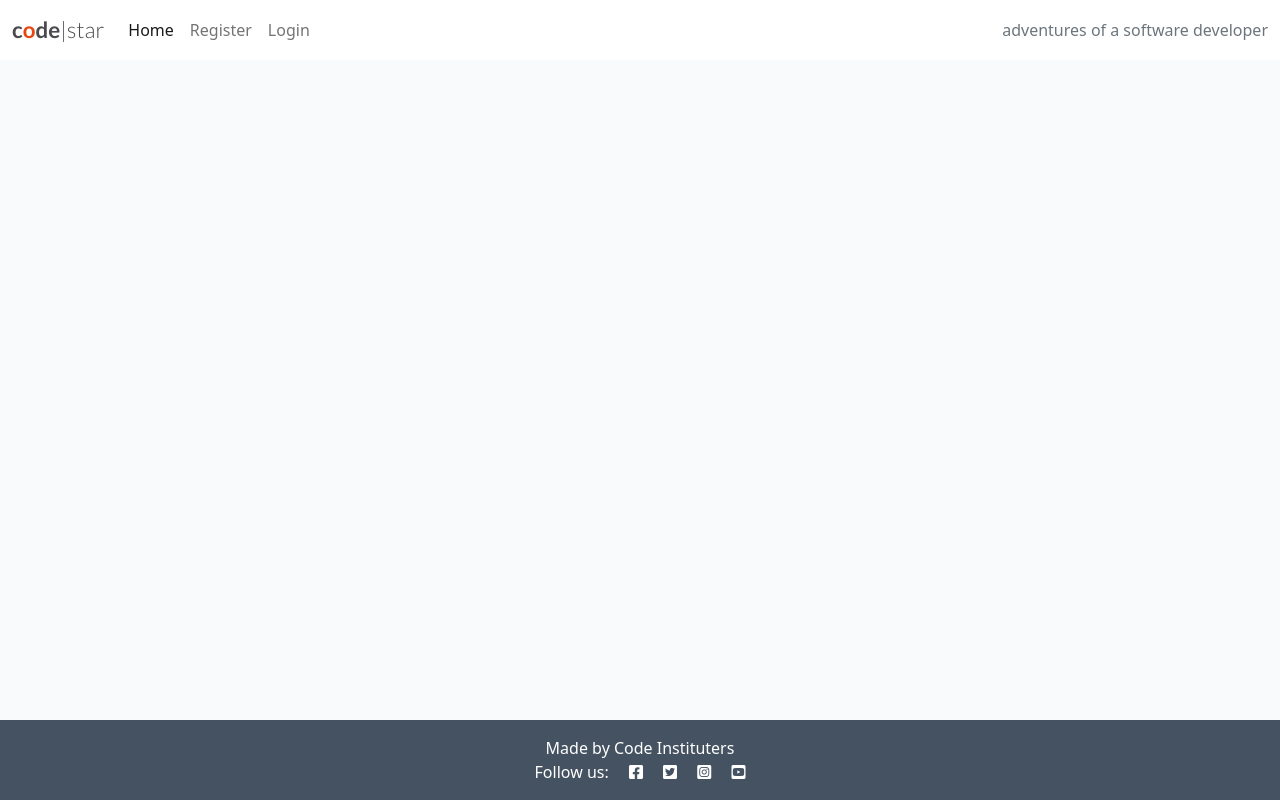
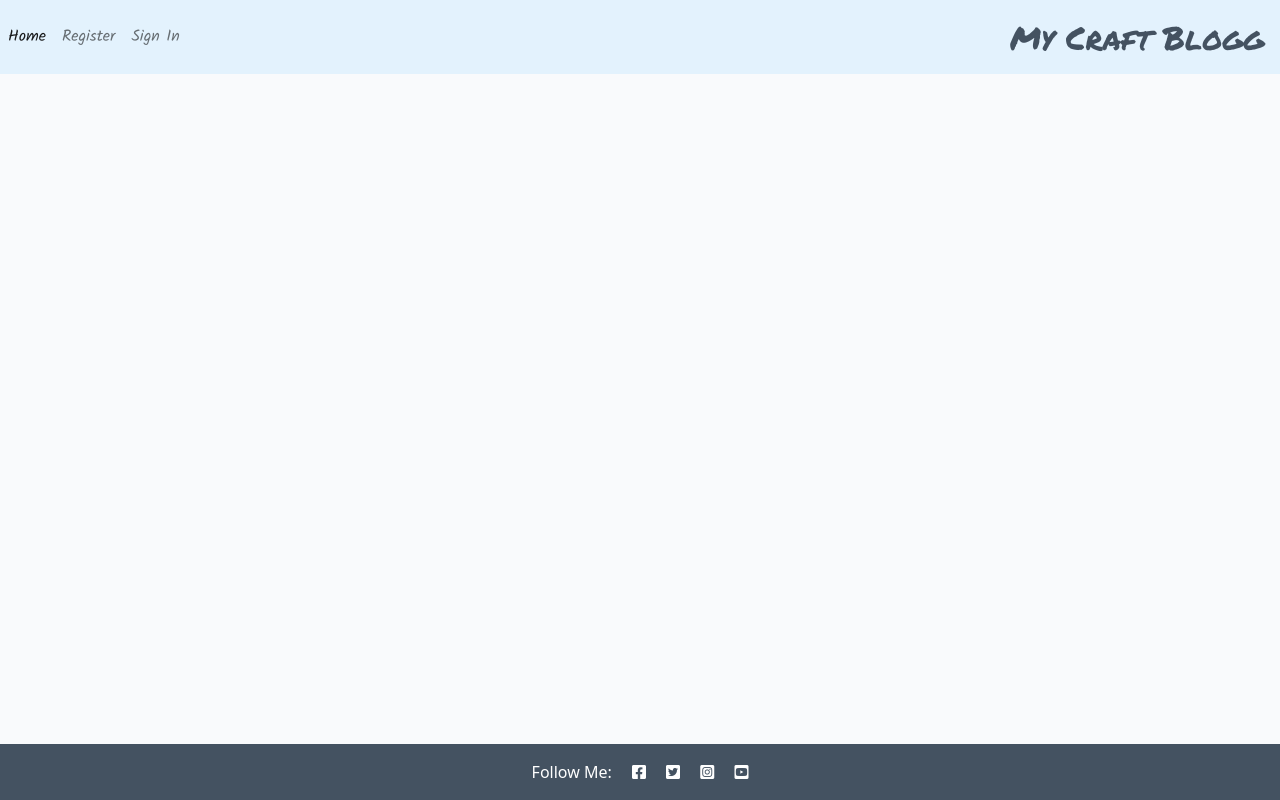
Before and after one commit to volausson/fsfw-blogg, a Django app: page / in a window 1280 px wide. Run offline with Django 3.2, Linux system fonts and the light colour scheme; data that the repository does not hold is empty.

Commit message:
add to google font

```diff
--- a/blogg/urls.py
+++ b/blogg/urls.py
@@ -5,4 +5,5 @@ urlpatterns = [
     path('', views.PostList.as_view(), name='home'),
     path('<slug:slug>/', views.PostDetail.as_view(), name='post_detail'),
     path('like/<slug:slug>', views.PostLike.as_view(), name='post_like'),
+
 ]
--- a/blogg/views.py
+++ b/blogg/views.py
@@ -64,6 +64,7 @@ class PostDetail(View):
             },
         )
 
+
 class PostLike(View):
 
     def post(self, request, slug, *args, **kwargs):
--- a/static/css/style.css
+++ b/static/css/style.css
@@ -2,20 +2,18 @@ body {
     background-color: #F9FAFC;
 }
 
+
+
 .brand {
-    font-family: Lato, sans-serif;
-    font-size: 1.4rem;
-    font-weight: 700;
-    color: #4A4A4F;
+    font-family:'Permanent Marker', cursive;
+    font-size: 2rem;
+    font-weight: 400;
+    color: #445261;
+
+
 }
 
-.red-o {
-    color: #E84610;
-}
 
-.thin {
-    font-weight: 300;
-}
 
 .light-bg {
     background-color: #fff;
@@ -34,6 +32,12 @@ body {
     background-color: transparent;
 }
 
+.nav-link {
+    font-family: 'Kalam', cursive;
+    font-size: 16px;
+    color: #fff;
+}
+
 .image-container {
     position: relative;
 }
@@ -47,6 +51,7 @@ body {
 }
 
 .author {
+    font-family: 'Kalam', cursive;
     color: white;
     margin: 4px;
     text-transform: uppercase;
@@ -62,6 +67,7 @@ body {
 }
 
 .masthead-text {
+    font-family: 'Kalam', cursive;
     background-color: #445261;
     color: white;
     position: relative;
@@ -97,11 +103,13 @@ body {
 }
 
 .post-title {
+    font-family: 'Kalam', cursive;
     margin-top: 20%;
     margin-left: 5%;
 }
 
 .post-subtitle {
+    font-family: 'Kalam', cursive;
     margin-left: 5%;
     color: lightgray;
 }
--- a/templates/base.html
+++ b/templates/base.html
@@ -4,11 +4,11 @@
 <html class="h-100">
 
 <head>
-    <title>CodeStar Blog</title>
+    <title>My Blogg</title>
 
-    <link rel="preconnect" href="https://fonts.gstatic.com">
-    <link href="https://fonts.googleapis.com/css2?family=Roboto:wght@300&display=swap" rel="stylesheet">
-    <link href="https://fonts.googleapis.com/css2?family=Lato:wght@300;700&display=swap" rel="stylesheet">
+    <link rel="preconnect" href="https://fonts.googleapis.com">
+    <link rel="preconnect" href="https://fonts.gstatic.com" crossorigin>
+    <link href="https://fonts.googleapis.com/css2?family=Kalam:wght@300;400&family=Permanent+Marker&display=swap" rel="stylesheet">
     <link rel="stylesheet" href="https://cdnjs.cloudflare.com/ajax/libs/font-awesome/5.15.3/css/all.min.css">
     <meta name="viewport" content="width=device-width, initial-scale=1" />
     <link href="https://cdn.jsdelivr.net/npm/bootstrap@5.0.1/dist/css/bootstrap.min.css" rel="stylesheet"
@@ -22,16 +22,11 @@
 
 <body class="d-flex flex-column h-100 main-bg">
 
+
     <!-- Navigation -->
 
-    <nav class="navbar navbar-expand-lg navbar-light bg-white">
+    <nav class="navbar navbar-expand-lg navbar-light" style="background-color: #e3f2fd;"
         <div class="container-fluid">
-            <a class="navbar-brand" href="{% url 'home' %}"><span class="brand">c<span class="red-o">o</span>de<span
-                        class="thin">|star</span></span></span></a>
-            <button class="navbar-toggler" type="button" data-bs-toggle="collapse" data-bs-target="#navbarText"
-                aria-controls="navbarText" aria-expanded="false" aria-label="Toggle navigation">
-                <span class="navbar-toggler-icon"></span>
-            </button>
             <div class="collapse navbar-collapse" id="navbarText">
                 <ul class="navbar-nav me-auto mb-2 mb-lg-0">
                     <li class="nav-item">
@@ -39,23 +34,39 @@
                     </li>
                     {% if user.is_authenticated %}
                     <li class="nav-item">
-                        <a class="nav-link" href="{% url 'account_logout' %}">Logout</a>
+                        <a class="nav-link" href="{% url 'account_logout' %}">Sign Out</a>
                     </li>
                     {% else %}
                     <li class="nav-item">
                         <a class="nav-link" href="{% url 'account_signup' %}">Register</a>
                     </li>
                     <li class="nav-item">
-                        <a class="nav-link" href="{% url 'account_login' %}">Login</a>
+                        <a class="nav-link" href="{% url 'account_login' %}">Sign In</a>
                     </li>
                     {% endif %}
                 </ul>
-                <span class="navbar-text text-muted">
-                    adventures of a software developer
-                </span>
+            </div>
+            <a class="navbar-brand" href="{% url 'home' %}"><span class="brand">My Craft Blogg</span></a>
+            <button class="navbar-toggler" type="button" data-bs-toggle="collapse" data-bs-target="#navbarText"
+                aria-controls="navbarText" aria-expanded="false" aria-label="Toggle navigation">
+                <span class="navbar-toggler-icon"></span>
+            </button>
+
+        </div>
+    </nav>
+
+    <div class="container">
+        <div class="row">
+            <div class="col-md-8 offset-md-2">
+                {% for message in messages %}
+                <div class="alert {{ message.tags }} alert-dismissible fade show" id="msg" role="alert">
+                    {{ message | safe }}
+                    <button type="button" class="btn-close" data-bs-dismiss="alert" aria-label="Close"></button>
+                </div>
+                {% endfor %}
             </div>
         </div>
-    </nav>
+    </div>
 
     <main class="flex-shrink-0 main-bg">
         {% block content %}
@@ -65,12 +76,19 @@
 
     <!-- Footer -->
     <footer class="footer mt-auto py-3 dark-bg">
-        <p class="m-0 text-center text-white">Made by Code Instituters</p>
-        <p class="m-0 text-center text-white">Follow us: <i class="fab fa-facebook-square ms-3"></i>
+        <p class="m-0 text-center text-white"></p>
+        <p class="m-0 text-center text-white">Follow Me: <i class="fab fa-facebook-square ms-3"></i>
             <i class="fab fa-twitter-square ms-3"></i>
             <i class="fab fa-instagram-square ms-3"></i>
             <i class="fab fa-youtube-square ms-3"></i></p>
     </footer>
+    <script>
+        setTimeout(function() {
+            let messages = document.getElementById('msg');
+            let alert = new bootstrap.Alert(messages);
+            alert.close();
+        }, 3000);
+    </script>
 </body>
 
 </html>
--- a/templates/index.html
+++ b/templates/index.html
@@ -15,7 +15,7 @@
                             <div class="image-container">
                                 {% if "placeholder" in post.featured_image.url %}
                                 <img class="card-img-top"
-                                    src="https://codeinstitute.s3.amazonaws.com/fullstack/blog/default.jpg">
+                                    src="#">
                                 {% else %}
                                 <img class="card-img-top" src=" {{ post.featured_image.url }}">
                                 {% endif %}
@@ -30,6 +30,9 @@
                             <hr />
                             <p class="card-text text-muted h6">{{ post.created_on}} <i class="far fa-heart"></i>
                                 {{ post.number_of_likes }}</p>
+                                <p class="card-text text-muted h6">{{ post.created_on}} <i class="far fa-comments"></i>
+                                    {{ post.number_of_comments }}</p>
+
                         </div>
                     </div>
                 </div>
--- a/templates/post_detail.html
+++ b/templates/post_detail.html
@@ -56,6 +56,7 @@
 
                     </div>
                     <div class="col-1">
+
                         {% with comments.count as total_comments %}
                         <strong class="text-secondary"><i class="far fa-comments"></i>
                             <!-- Our total_comments variable goes before the closing strong tag -->
```
Also changed, not shown: myblogg/settings.py (+11 -2 lines).
